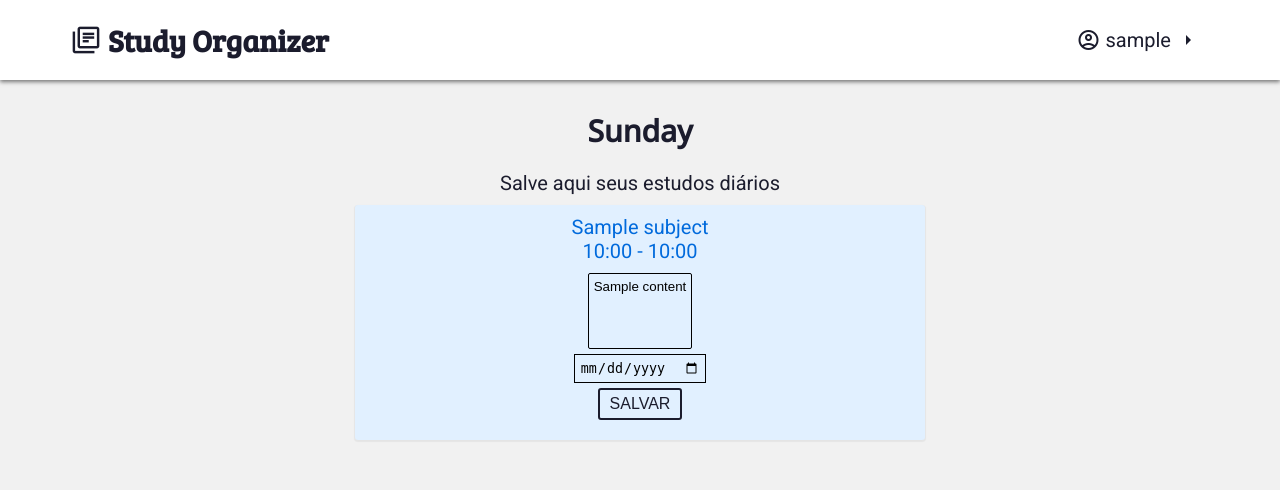
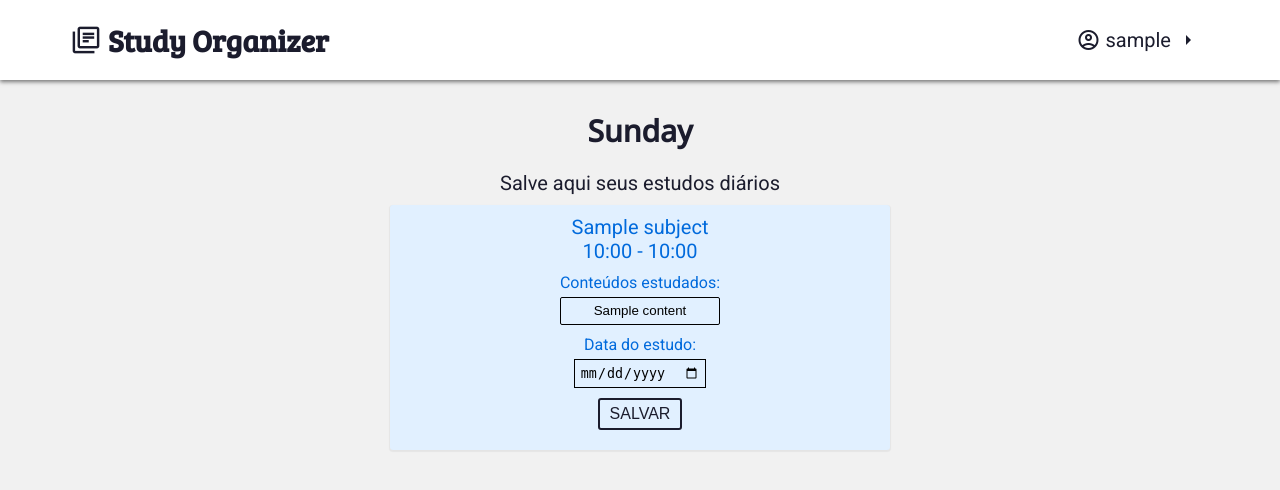
Before and after one commit to Werberty/study-organizer, a Django app: page /weekday/Sunday/ in a window 1280 px wide. Shown: the top 490 px of the page. Run offline with Django 4.2, Linux system fonts and the light colour scheme; a user stored in the database is signed in; tables that the repository leaves empty hold one stand-in row (values such as "Sample post"); some libraries are stand-ins or nearby versions.

Commit message:
:lipstick: FEAT: Melhorias na página de weekday datail

```diff
--- a/base_static/global/css/style.css
+++ b/base_static/global/css/style.css
@@ -589,28 +589,29 @@
 }
 
 .main-container-studies {
-    width: 50%;
+    width: 100%;
     margin: auto;
 
     display: flex;
-    flex-flow: column nowrap;
+    flex-flow: row wrap;
+    justify-content: center;
     gap: calc(var(--gap) / 2);
 }
 
 .subjects-contents {
+    width: 50rem;
     padding: 1rem;
     border-radius: 3px;
     box-shadow: 0px 1px 1px 1px rgb(0 0 0 / 5%);
 }
 
 .subjects-contents .form-content {
-    width: 50%;
     margin: 1rem auto;
 
     display: flex;
     flex-flow: column nowrap;
     align-items: center;
-    gap: .5rem;
+    gap: 1rem;
 }
 
 .content-item {
@@ -620,28 +621,38 @@
     cursor: pointer;
 }
 
-.container-form {
-    height: auto;
-}
-
 .form-weekday-study select,
 .form-weekday-study input {
+    overflow-y: hidden;
     padding: .5rem;
-    max-width: 100%;
+    max-width: 40rem;
     outline: unset;
     border: 1px solid black;
     background-color: rgba(255, 255, 255, 0);
-    height: auto;
-    /* overflow-x: visible; */
+}
+.form-weekday-study select {
+    text-align: center;
 }
 
 .form-weekday-study .button-generic {
     background-color: rgba(255, 255, 255, 0);
 }
 
+.form-group-content {
+    display: flex;
+    flex-flow: column nowrap;
+    text-align: center;
+}
+
+.form-group-content label{
+    display: block;
+    font-size: 1.6rem;
+    margin-bottom: .5rem;
+}
+
 /* Historic */
 .main-container-month {
-    width: 80%;
+    width: 90%;
     margin: auto;
     box-shadow: 0 1px 1px 0 rgb(66 66 66 / 8%), 0 1px 3px 1px rgb(66 66 66 / 16%);
 }
@@ -721,16 +732,16 @@
 
 .day-content .subject-title {
     text-align: center;
+    margin-bottom: .5rem;
 }
 
 .list-content {
     font-size: 1.4rem;
-    text-align: center;
     color: var(--primary-color);
 
     display: flex;
-    text-align: center;
-    justify-content: center;
+    gap: .5rem;
+    justify-content: left;
 }
 
 .list-content span {
--- a/studies/forms.py
+++ b/studies/forms.py
@@ -121,7 +121,7 @@ class HistoricForm(forms.ModelForm):
         model = Historic
         fields = '__all__'
         labels = {
-            'date': 'Data'
+            'date': 'Data do estudo'
         }
         widgets = {
             'date': forms.DateInput(
--- a/studies/templates/studies/pages/weekday.html
+++ b/studies/templates/studies/pages/weekday.html
@@ -31,19 +31,22 @@
                             {% csrf_token %}
                             <input type="hidden" name="study" value="{{ study.id }}">
 
-                            <div class="container-form">
-                                <select name="contents_studied" id="" multiple>
+                            <div class="form-group-content">
+                                <label for="contents_studied">Conteúdos estudados:</label>
+                                <select name="contents_studied" id="contents_studied" multiple size="{{ study.subject.content_list.all.count }}">
                                     {% for content in study.subject.content_list.all %}
                                         <option value="{{ content.id }}">{{ content }}</option>
                                     {% endfor %}
                                 </select>
                             </div>
 
-                            <div class="container-form">
+                            <div class="form-group-content">
+                                {{ form.date.label_tag }}
+
                                 {{ form.date }}
                             </div>
 
-                            <div class="form-group center">
+                            <div class="form-group-content center">
                                 <button class="button-generic" type="submit">salvar</button>
                             </div>
                         </form>
```
Also changed, not shown: studies/templates/studies/pages/historic.html (+3 -5 lines).
